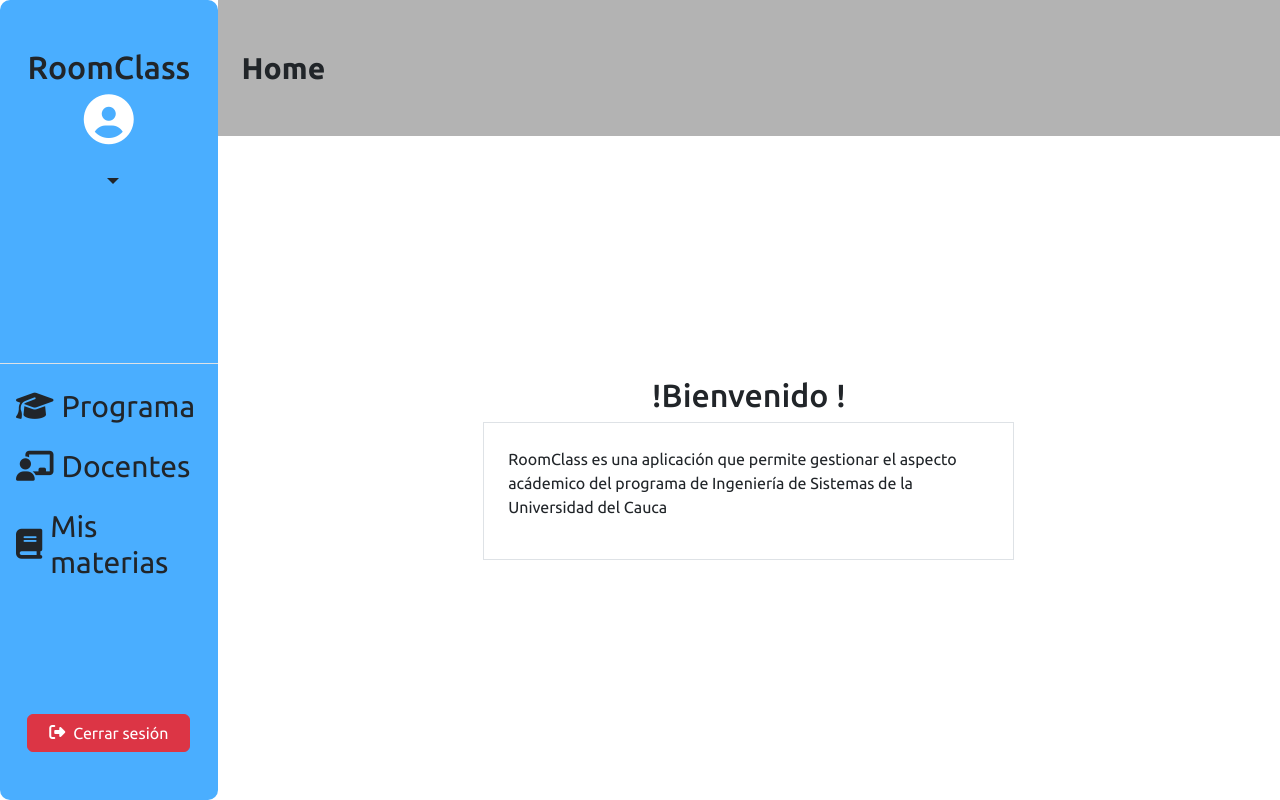
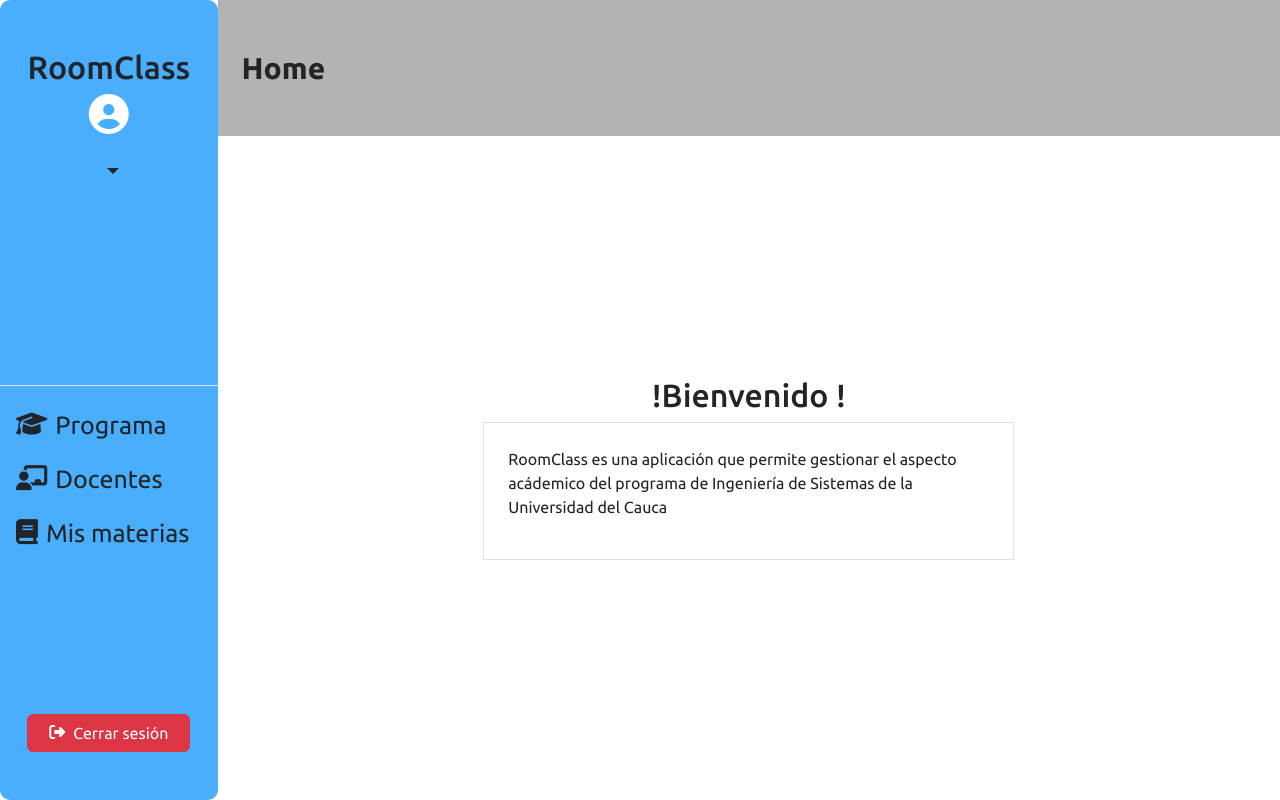
Before and after one commit to juliandross/RoomClassFront, an Angular app in the folder roomclass-app/: page /home in a window 1280 px wide. Built offline with nearby package versions, Linux system fonts and the light colour scheme; no server answers; sample sign-in values are in the browser's storage.

Commit message:
sidebarfix

```diff
--- a/roomclass-app/src/app/shared/sidebar/sidebar.component.css
+++ b/roomclass-app/src/app/shared/sidebar/sidebar.component.css
@@ -9,7 +9,7 @@
 
 .siderbar-container .fa-circle-user {
   color: white;
-  font-size: 50px;
+  font-size: 40px;
 }
 
 .siderbar-container .fa-sm {
@@ -18,7 +18,7 @@
 }
 
 a {
-  font-size: 30px;
+  font-size: 25px;
   text-decoration: none;
   color: inherit;
   transition: transform 0.3s ease;
```
